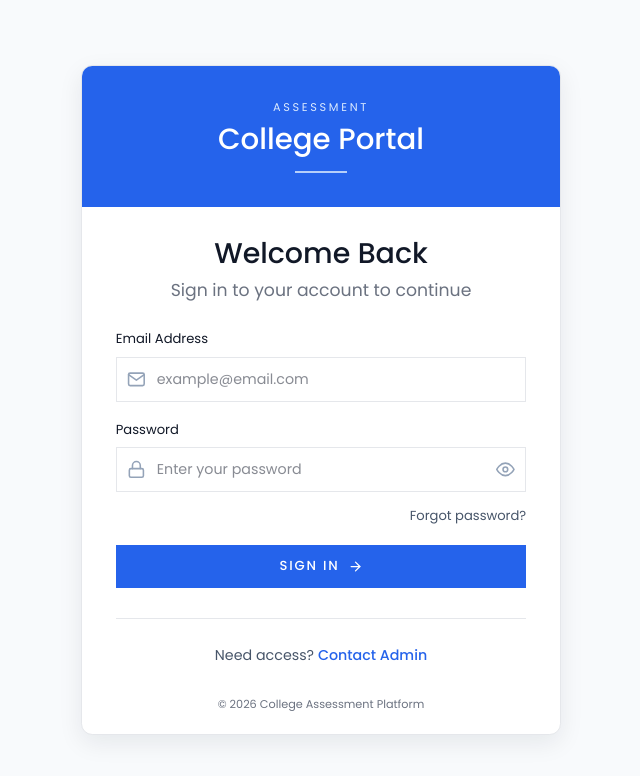
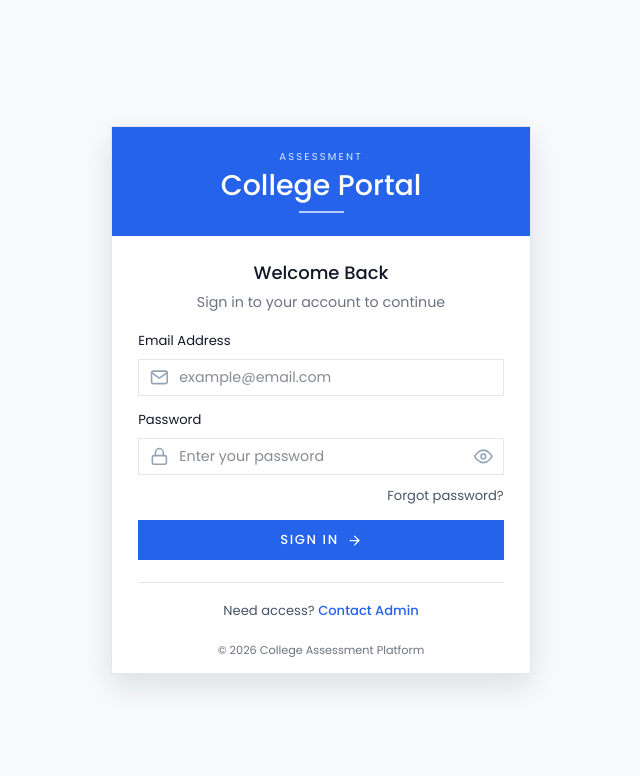
Before and after one commit to codewithsharu/lms-2026, a React app in the folder frontend/: page /login in a window 1280 px wide. Shown: the top 776 px of the page, without its empty margins (319-959 px from the left). Built offline with nearby package versions, Linux system fonts and the light colour scheme; no server answers; the HTML template or start-up script is replaced by a standard one.

Commit message:
cursor fix

```diff
--- a/frontend/src/index.css
+++ b/frontend/src/index.css
@@ -41,6 +41,37 @@ html {
   min-height: 100vh;
 }
 
+/* Keep text caret only in real form fields */
+html,
+body,
+#root,
+button,
+a,
+div,
+span,
+p,
+h1,
+h2,
+h3,
+h4,
+h5,
+h6,
+section,
+article,
+main,
+aside,
+nav,
+label {
+  caret-color: transparent;
+}
+
+input,
+textarea,
+select,
+[contenteditable='true'] {
+  caret-color: auto;
+}
+
 /* Custom scrollbar */
 ::-webkit-scrollbar {
   width: 8px;
--- a/frontend/src/pages/Login.jsx
+++ b/frontend/src/pages/Login.jsx
@@ -48,21 +48,21 @@ const Login = () => {
   };
 
   return (
-    <div className="min-h-screen bg-gray-50 flex items-center justify-center p-4 sm:p-6">
-      <div className="w-full max-w-[480px] bg-white border border-gray-200 rounded-none sm:rounded-xl shadow-[0_8px_24px_rgba(15,23,42,0.08)] overflow-hidden">
-        <div className="bg-primary px-8 py-9 text-center">
-          <p className="text-xs tracking-[0.24em] text-primary-light uppercase">Assessment</p>
-          <h1 className="mt-2 text-[1.95rem] leading-9 font-medium text-white">College Portal</h1>
-          <div className="mx-auto mt-4 h-[2px] w-14 bg-primary-light/80" />
+    <div className="min-h-screen bg-gray-50 flex items-center justify-center p-3 sm:p-4">
+      <div className="w-full max-w-[420px] bg-white border border-gray-200 rounded-none shadow-[0_12px_30px_rgba(15,23,42,0.12)] overflow-hidden">
+        <div className="bg-primary px-6 py-6 text-center">
+          <p className="text-[10px] tracking-[0.22em] text-primary-light uppercase">Assessment</p>
+          <h1 className="mt-1.5 text-[1.9rem] leading-8 font-medium text-white">College Portal</h1>
+          <div className="mx-auto mt-3 h-[2px] w-12 bg-primary-light/80" />
         </div>
 
-        <div className="px-8 py-8 sm:px-9">
-          <div className="text-center mb-7">
-            <h2 className="text-[1.9rem] leading-9 font-medium text-gray-900">Welcome Back</h2>
-            <p className="mt-2 text-[1.15rem] text-gray-500 font-normal">Sign in to your account to continue</p>
+        <div className="px-6 py-6 sm:px-7">
+          <div className="text-center mb-5">
+            <h2 className="text-[1.2rem] leading-8 font-medium text-gray-900">Welcome Back</h2>
+            <p className="mt-1 text-[0.95rem] text-gray-500 font-normal">Sign in to your account to continue</p>
           </div>
 
-          <form onSubmit={handleSubmit} className="space-y-5">
+          <form onSubmit={handleSubmit} className="space-y-4">
             <InputField
               label="Email Address"
               type="email"
@@ -71,7 +71,7 @@ const Login = () => {
               placeholder="example@email.com"
               autoComplete="email"
               leftIcon={FiMail}
-              inputClassName="!rounded-none !h-12"
+              inputClassName="!h-10 !rounded-none"
             />
 
             <InputField
@@ -82,7 +82,7 @@ const Login = () => {
               placeholder="Enter your password"
               autoComplete="current-password"
               leftIcon={FiLock}
-              inputClassName="!rounded-none !h-12"
+              inputClassName="!h-10 !rounded-none"
               rightNode={(
                 <button
                   type="button"
@@ -104,7 +104,7 @@ const Login = () => {
             <Button
               type="submit"
               disabled={loading}
-              className="w-full !py-3 !rounded-none !bg-primary hover:!bg-primary-dark !tracking-[0.14em] !uppercase"
+              className="w-full !py-2.5 !rounded-none !bg-primary hover:!bg-primary-dark !tracking-[0.12em] !uppercase"
             >
               {loading ? (
                 <>
@@ -120,14 +120,14 @@ const Login = () => {
             </Button>
           </form>
 
-          <div className="mt-8 border-t border-gray-200 pt-7 text-center">
-            <p className="text-[0.95rem] text-gray-600 font-normal">
+          <div className="mt-6 border-t border-gray-200 pt-5 text-center">
+            <p className="text-sm text-gray-600 font-normal">
               Need access? <span className="text-primary font-medium">Contact Admin</span>
             </p>
           </div>
         </div>
 
-        <p className="text-center text-xs text-gray-500 pb-6 px-8">© 2026 College Assessment Platform</p>
+        <p className="text-center text-xs text-gray-500 pb-4 px-6">© 2026 College Assessment Platform</p>
       </div>
     </div>
   );
```
